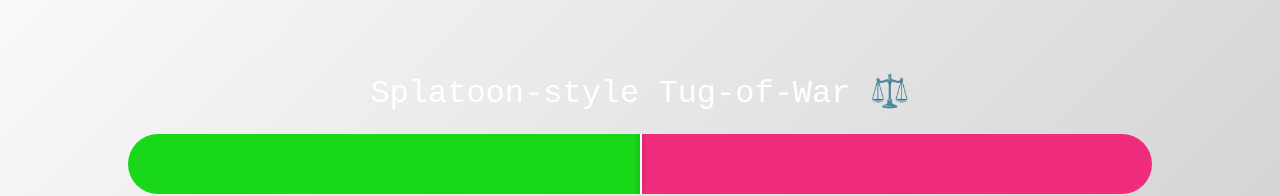
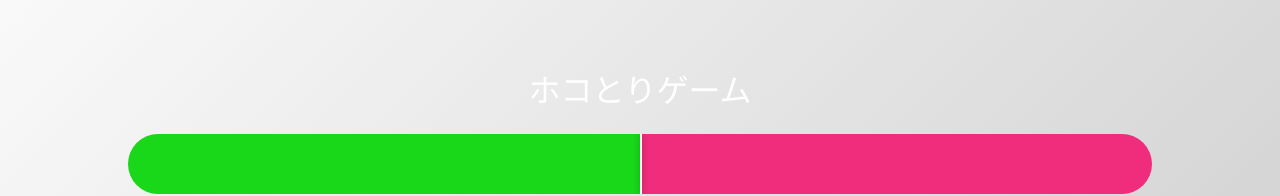
Before and after one commit to eirakusoya-std/gachihoko, a Next.js app in the folder gachihoko/: page / in a window 1280 px wide. Shown: the part 233-429 px from the top of the page. Built offline with nearby package versions, Linux system fonts and the light colour scheme.

Commit message:
refactor:slow 0.4

```diff
--- a/gachihoko/app/page.tsx
+++ b/gachihoko/app/page.tsx
@@ -115,7 +115,7 @@
         )
           return prev;
 
-        const slow = value * 0.2;
+        const slow = value * 0.4;
         const next =
           winnerTeam === "Green"
             ? Math.max(prev - slow, -100)
@@ -245,7 +245,7 @@
 
 
       {/* === UI本体 === */}
-      <h1 style={{ fontSize: "2rem", zIndex: 10 }}>Splatoon-style Tug-of-War ⚖️</h1>
+      <h1 style={{ fontSize: "2rem", zIndex: 10 }}>ホコとりゲーム</h1>
 
       <div
         style={{
```
Lines whose indentation alone changed are shown as unchanged.
